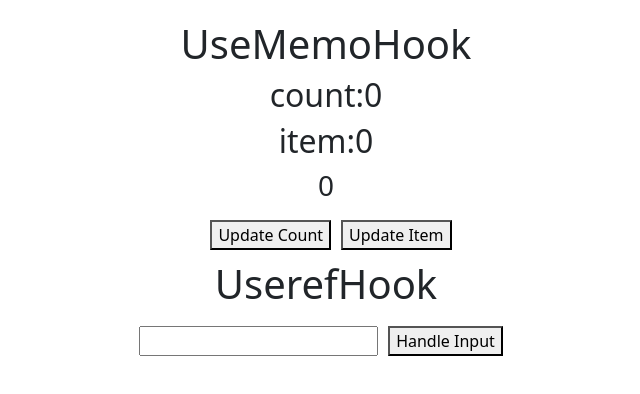
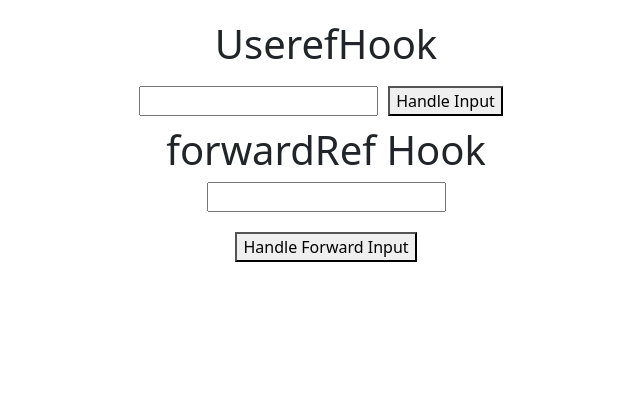
Before and after one commit to sakshi-rah/react_practice, a React (Create React App) app: page / in a window 1280 px wide. Shown: the top 394 px of the page, without its empty margins (314-954 px from the left). Built offline with nearby package versions, Linux system fonts and the light colour scheme.

Commit message:
feat:useRefHook_component_forwordRef

```diff
--- a/src/App.js
+++ b/src/App.js
@@ -1,11 +1,8 @@
-import './App.css';
-import UseMemoHook from './UseMemoHook';
-import UseRefHook from './UseRefHook';
+import './App.css';import UseRefHook from './UseRefHook';
 function App() {
   return (
 
     <div className="App">
-      <UseMemoHook/>
       <UseRefHook/>
     </div>
 
--- a/src/UseRefHook.js
+++ b/src/UseRefHook.js
@@ -1,8 +1,11 @@
 import React, { useRef } from 'react'
+import InputBox from './UseRefHook_InputBox';
 
 function UseRefHook() {
     let inputRef = useRef(null)
-    function handleInput(){
+    let inputForRef =useRef(null)
+
+    function handleInput() {
         console.warn("function called");
         inputRef.current.value = 1010;
         inputRef.current.focus();
@@ -11,14 +14,26 @@ function UseRefHook() {
         inputRef.current.style.width = "300px";
 
     }
-  return (
-    <>
+
+    function handleForInput(){
+        inputForRef.current.value = "4000";
+        inputForRef.current.focus();
+        inputForRef.current.style.fontSize = "25px"
+        inputForRef.current.style.backgroundColor = "yellow";
+
+    }
+    return (
+        <>
             <h1>UserefHook</h1>
-<input type='text' ref={inputRef}/>
-            <button style={{margin: 10}} onClick={handleInput}> Handle Input</button>
+            <input type='text' ref={inputRef} />
+            <button style={{ margin: 10 }} onClick={handleInput}> Handle Input</button>
+
+            <InputBox ref={inputForRef}/>
+            <button style={{ margin: 20 }} onClick={handleForInput}> Handle Forward Input</button>
+
 
         </>
-  )
+    )
 }
 
 export default UseRefHook
--- /dev/null
+++ b/src/UseRefHook_InputBox.js
@@ -0,0 +1,12 @@
+import React,{forwardRef} from 'react'
+
+function UseRefHook_InputBox(props,inputRef) {
+  return (
+    <div>
+        <h1>forwardRef Hook</h1>
+        <input type='text' ref={inputRef}/>
+    </div>
+  )
+}
+
+export default forwardRef (UseRefHook_InputBox)
```
